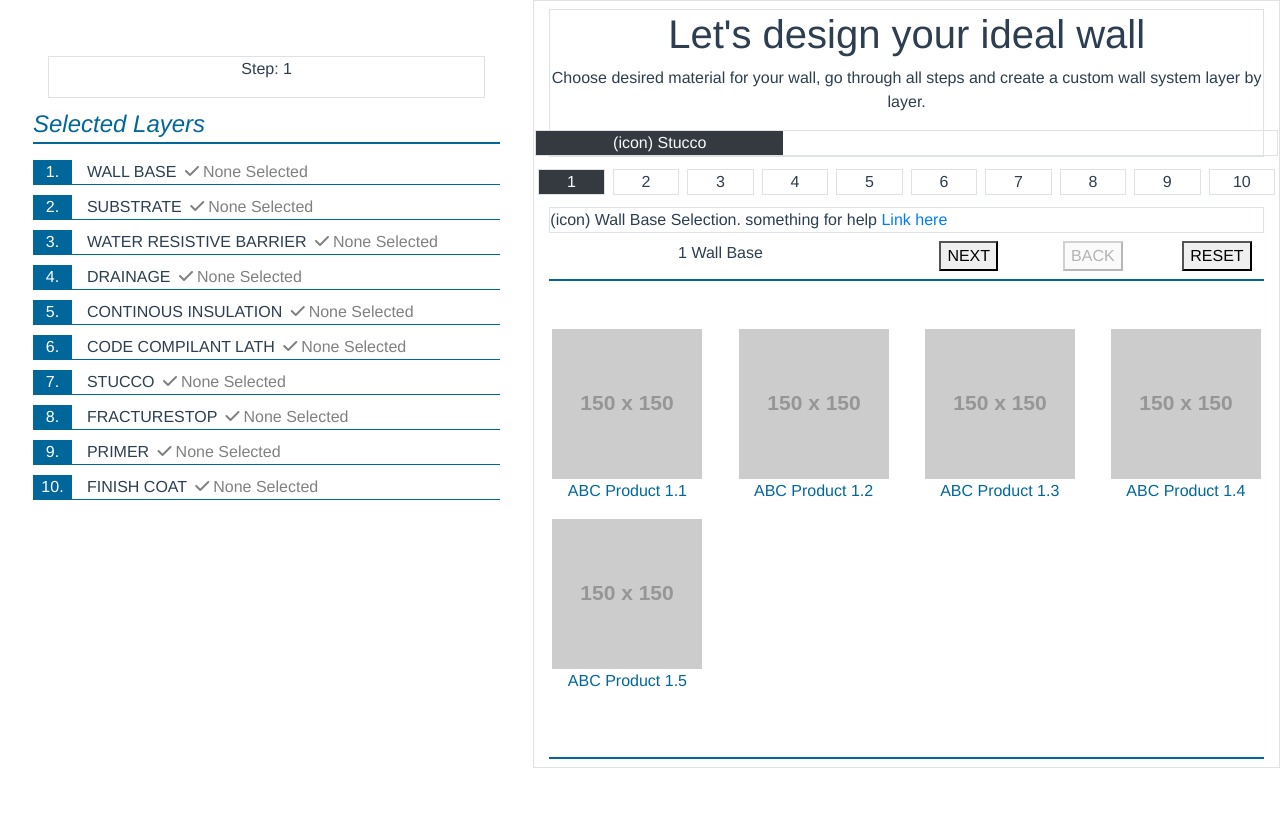
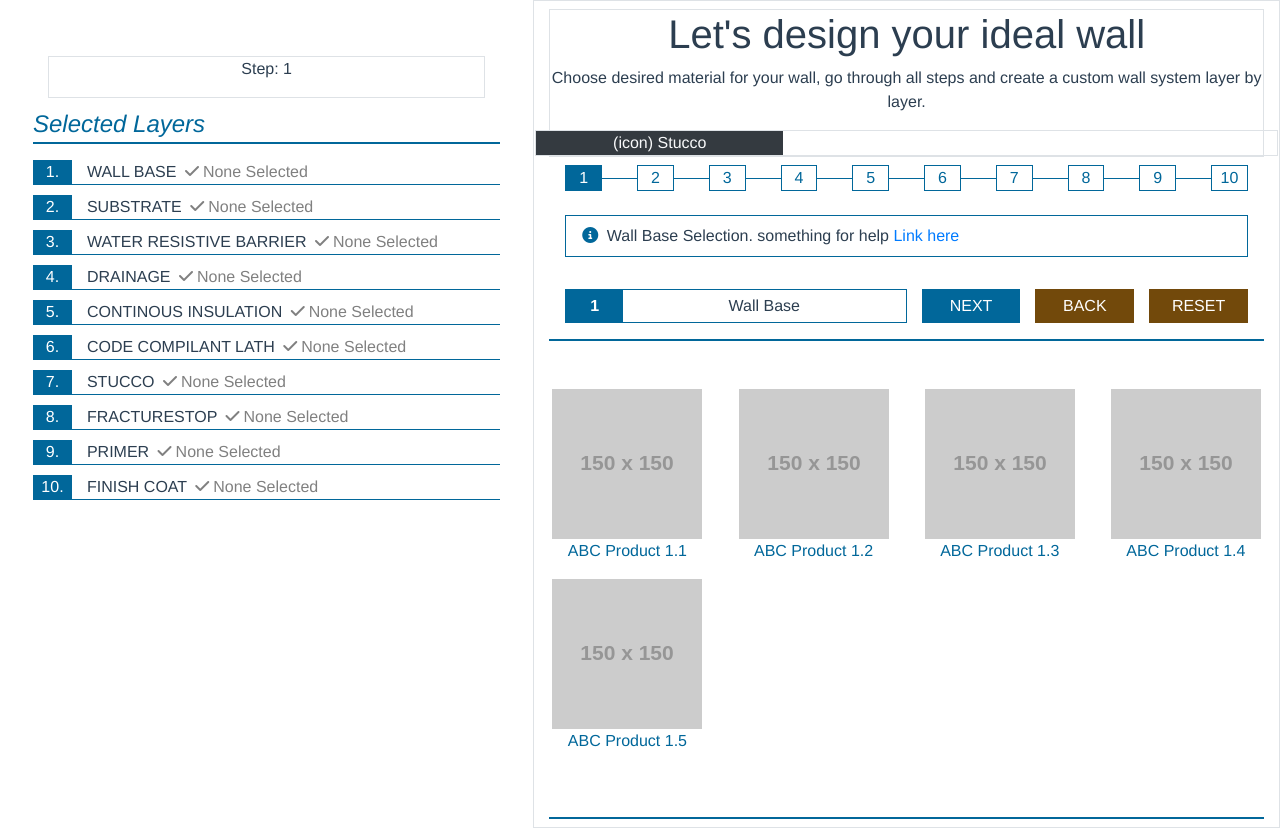
Before and after one commit to mirimadahmed/wall-design-quote-builder-vue, a Vue app: page / in a window 1280 px wide. Before the commit the page ends 800 px from the top, so only its background shows below. Built offline with nearby package versions, Linux system fonts and the light colour scheme.

Commit message:
steps design done

```diff
--- a/src/App.vue
+++ b/src/App.vue
@@ -6,7 +6,7 @@
     </div>
     <div class="col-7 border">
       <info class="my-2 border" />
-      <steps class="my-2" v-model="step" :steps="steps" />
+      <steps class="my-2 px-3" v-model="step" :steps="steps" />
       <items
         class="my-2"
         :step="step"
--- a/src/components/Steps.vue
+++ b/src/components/Steps.vue
@@ -1,29 +1,35 @@
 <template>
   <div>
-    <div class="row">
-      <div
-        class="col border m-1"
-        :class="index == step ? 'bg-dark text-light' : ''"
-        v-for="(s, index) in steps"
-        :key="index"
-      >
-        {{ index + 1 }}
-      </div>
+    <div class="row m-0">
+      <template v-for="(s, index) in steps">
+        <div v-if="index > 0" class="connector my-auto" :key="index"></div>
+        <div
+          class="col step-item"
+          :class="index == step ? 'bg-selected' : 'bg-normal'"
+          :key="index"
+        >
+          {{ index + 1 }}
+        </div>
+      </template>
     </div>
-    <div class="border text-left my-2">
-      (icon) {{ steps[step].title }} Selection. {{ steps[step].helper }}
+    <div class="text-left my-4 px-3 py-2 info-box">
+      <i class="fa fa-info-circle mr-1" aria-hidden="true"></i>
+      {{ steps[step].title }} Selection. {{ steps[step].helper }}
       <a :href="steps[step].link">Link here </a>
     </div>
-    <div class="row">
-      <div class="col-6">{{ step + 1 }} {{ steps[step].title }}</div>
-      <div class="col-2">
+    <div class="row m-0 py-2">
+      <div class="col-6 row m-0 info-box p-0">
+        <div class="col-2 number py-1">{{ step + 1 }}</div>
+        <div class="col-10 py-1">{{ steps[step].title }}</div>
+      </div>
+      <div class="col-2 pr-0">
         <button :disabled="step == 9" @click="step++">NEXT</button>
       </div>
-      <div class="col-2">
+      <div class="col-2 pr-0">
         <button :disabled="step == 0" @click="step--">BACK</button>
       </div>
-      <div class="col-2">
-        <button>RESET</button>
+      <div class="col-2 pr-0">
+        <button class="reset-button">RESET</button>
       </div>
     </div>
   </div>
@@ -56,5 +62,45 @@ export default {
 };
 </script>
 
-<style>
+<style scoped>
+.info-box {
+  border: 1px solid #01679a;
+}
+.fa {
+  color: #01679a;
+}
+.number {
+  background: #01679a;
+  color: white;
+  font-weight: bold;
+}
+button {
+  min-width: 100%;
+  min-height: 100%;
+  background: #01679a;
+  color: white;
+  border: none;
+}
+.reset-button,
+button:disabled {
+  background: rgb(114, 73, 11);
+}
+.bg-selected {
+  background: #01679a;
+  color: white;
+}
+.bg-normal {
+  color: #01679a;
+}
+.step-item {
+  border: 1px solid #01679a;
+  padding: 0px;
+}
+.connector {
+  flex-grow: 1;
+  content: "";
+  display: block;
+  height: 1px;
+  background-color: #01679a;
+}
 </style>
```
